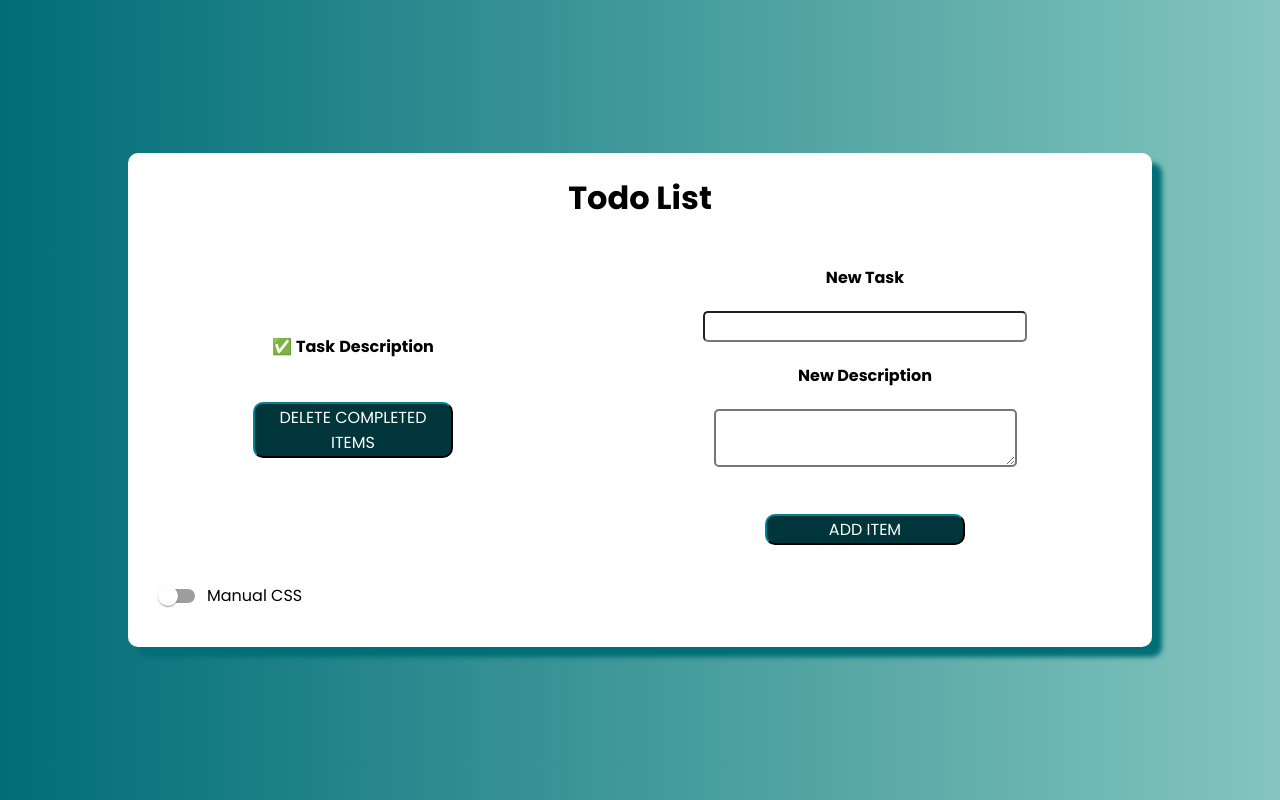
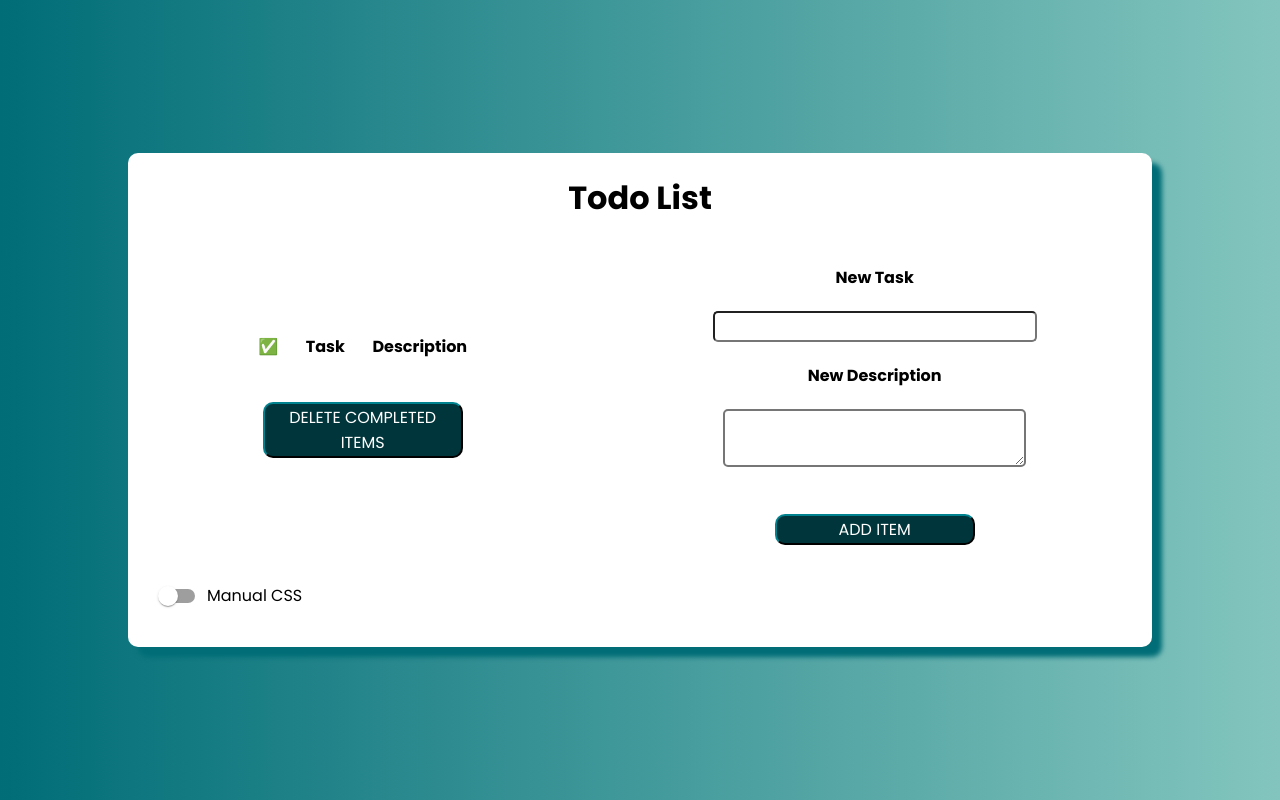
Before and after one commit to nmpham2/hack-at-uci-react-intro, a React (Create React App) app: page / in a window 1280 px wide. Built offline with nearby package versions, Linux system fonts and the light colour scheme.

Commit message:
added padding to manual css table

```diff
--- a/src/views/ListComponents/List.css
+++ b/src/views/ListComponents/List.css
@@ -24,6 +24,10 @@
 table {
   display: table-header-group;
   word-break: break-all;
+}
+
+th, td {
+  padding-inline: 1vw;
 }
 
 .checkbox:hover {
```
